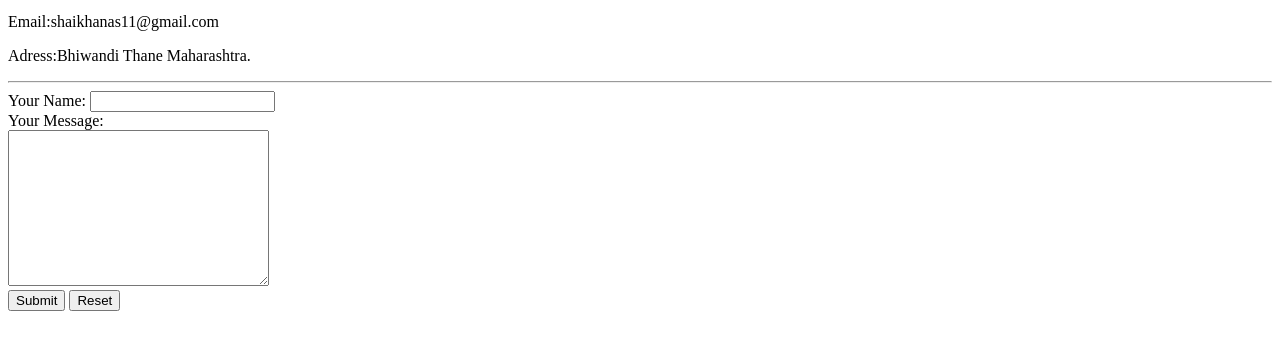
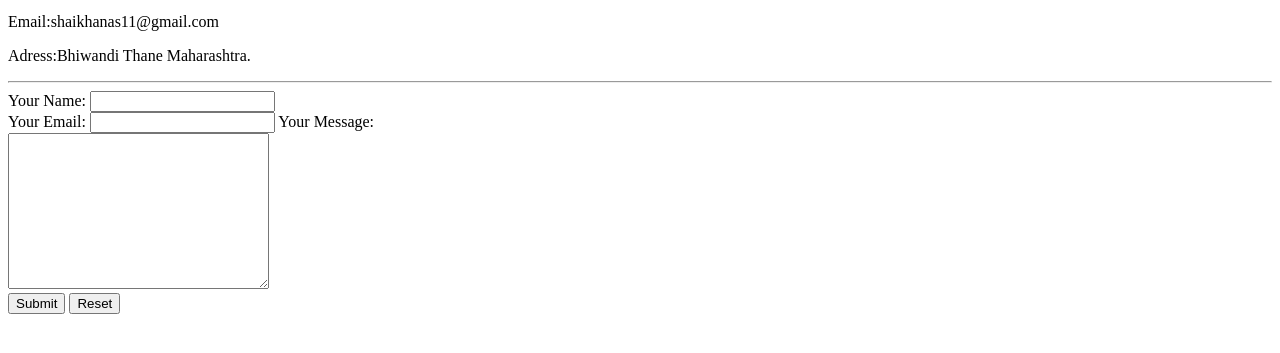
Before and after one commit to Shajrah-Shaikh/cv, a plain HTML site: page contact.html in a window 1280 px wide. Shown: the part 101-454 px from the top of the page. Drawn offline with Linux system fonts and the light colour scheme.

Commit message:
Add files via upload

```diff
--- a/contact.html
+++ b/contact.html
@@ -11,10 +11,11 @@
       <p>Adress:Bhiwandi Thane Maharashtra.</p>
 
       <hr>
-    <form>
-      <label for="name">Your Name:</label>
+      <form action="mailto:shaikhanas11@gmail.com" enctype="text/plain" onsubmit="beforeSubmit()">
+     <label for="name">Your Name:</label>
       <input type="text" name="yourName" value=""><br>
-
+      <label>Your Email:</label>
+      <input type="text" name="yorEmail" value="">
       <label for="name">Your Message:</label><br>
       <textarea name="yourMessage" rows="10" cols="30"></textarea><br>
       <input type="submit" name="" value="Submit">
```
